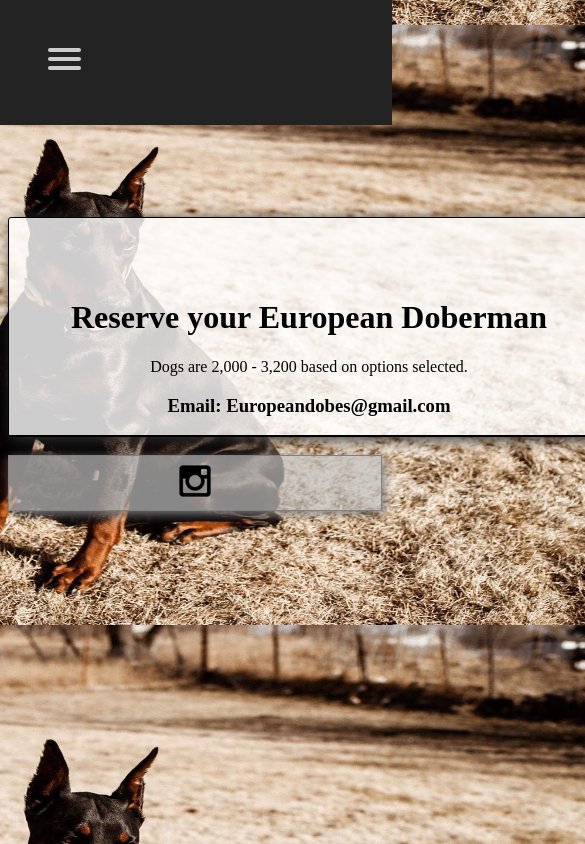
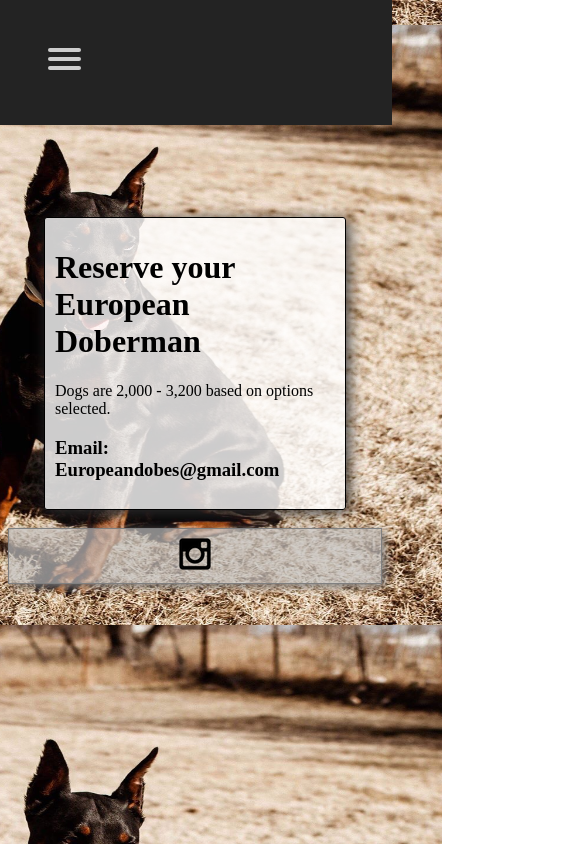
Before and after one commit to anderson0741/utah-european-doberman, a React app in the folder client/: page /contact in a window 390 px wide. Shown: the top 844 px of the page, 585 px wide, since content can reach past the window. Built offline with nearby package versions, Linux system fonts and the light colour scheme.

Commit message:
mobile fixes

```diff
--- a/client/src/Nav/Nav.css
+++ b/client/src/Nav/Nav.css
@@ -1,5 +1,5 @@
 @media (min-width: 787px) {
-    .outerNavDiv {
+    .functionalDiv1 {
         display: flex;
         justify-content: space-between;
         align-items: center;
--- a/client/src/shared/Contact/Contact.css
+++ b/client/src/shared/Contact/Contact.css
@@ -1,41 +1,60 @@
-.addresses{
+@media (min-width: 768px) {
+    .surveyTitle {
+        border-bottom: solid black 1px;
+        width: 100%
+    }
+    .contactad {
         margin: auto;
         margin-top: 10vh;
         display: flex;
         flex-direction: column;
         justify-content: center;
         align-items: center;
-    padding-top: 60px;
         background-color: rgb(255, 255, 255, 0.8);
         border: solid black 1px;
         border-radius: 3px;
         box-shadow: 3px 3px 15px rgb(49, 49, 49);
         width: 600px;
     }
-
-.optionSurvey{
+    .optionSurvey {
         display: flex;
         flex-direction: column;
         justify-content: space-between
     }
-
-.deets{
+    .deets {
         display: flex;
         flex-direction: column;
         justify-content: flex-start;
         align-items: flex-start;
     }
-
-.detailSurvey{
+    .detailSurvey {
         align-self: center;
         text-align: center;
     }
-
-.surveyTitle{
-    border-bottom: solid black 1px;
-    width: 100%
+    .submitSurvey {
+        align-self: center;
+    }
 }
 
-.submitSurvey{
-    align-self: center;
+@media (max-width: 767px) {
+    /* .contactad{
+        border-bottom: solid black 1px;
+        width: 100px;
+    } */
+    .contactad {
+        margin: auto;
+        margin-top: 10vh;
+        display: flex;
+        flex-direction: column;
+        justify-content: center;
+        align-items: center;
+        background-color: rgb(255, 255, 255, 0.8);
+        border: solid black 1px;
+        border-radius: 3px;
+        box-shadow: 3px 3px 15px rgb(49, 49, 49);
+        width: 300px;
     }
+    .surveyTitle{
+        margin: 10px 10px;
+    }
+}
--- a/client/src/shared/Contact/index.js
+++ b/client/src/shared/Contact/index.js
@@ -3,7 +3,7 @@ import './Contact.css';
 
 function Contact() {
     return (
-        <div class="addresses">
+        <div class="contactad">
             <div className="surveyTitle">
                 <h1 className='detailSurvey'>Reserve your European Doberman</h1>
                 <p className='detailSurvey'>Dogs are 2,000 - 3,200 based on options selected. </p>
```
Also changed, not shown: client/src/Nav/index.js (indentation only). Lines whose indentation alone changed are shown as unchanged.
